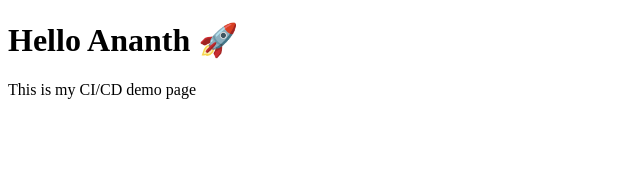
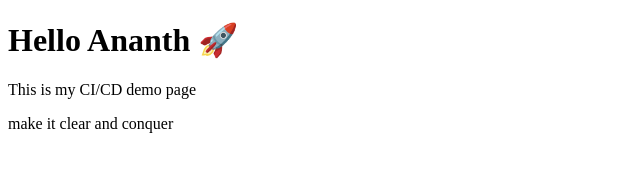
Before and after one commit to ananth211/simple-webpage, a plain HTML site: page picture.html in a window 1280 px wide. Shown: the whole page, without its empty margins (0-640 px from the left). Drawn offline with Linux system fonts and the light colour scheme.

Commit message:
Updated HTML structure and content

```diff
--- a/picture.html
+++ b/picture.html
@@ -6,5 +6,6 @@
 <body>
     <h1>Hello Ananth 🚀</h1>
     <p>This is my CI/CD demo page</p>
+    <p>make it clear and conquer </p>
 </body>
 </html>
```
